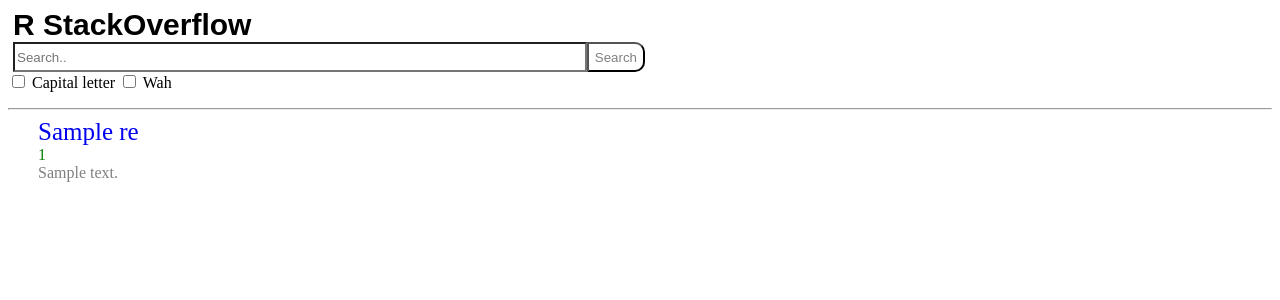
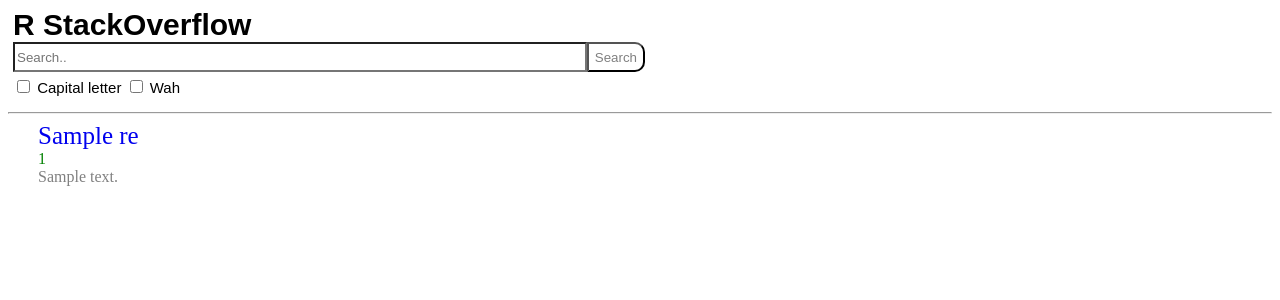
Before and after one commit to stefanklut/search-engine, a Django app: template search/search/templates/search.html in a window 1280 px wide. Shown: the top 300 px of the page. Run offline with Django 3.2, Linux system fonts and the light colour scheme; the template is opened without the code that fills it: most values are stand-ins (such as "Sample title", 1, 10 or a date in 2020).

Commit message:
Forgot the text style

```diff
--- a/search/search/templates/search.html
+++ b/search/search/templates/search.html
@@ -33,7 +33,10 @@
 	display: block;
 }
 .search-buttons {
-
+	padding-top: 5px;
+	padding-left: 5px;
+	font-family: arial;
+	font-size: 15px;
 }
 .row {
 	float: left;
```
